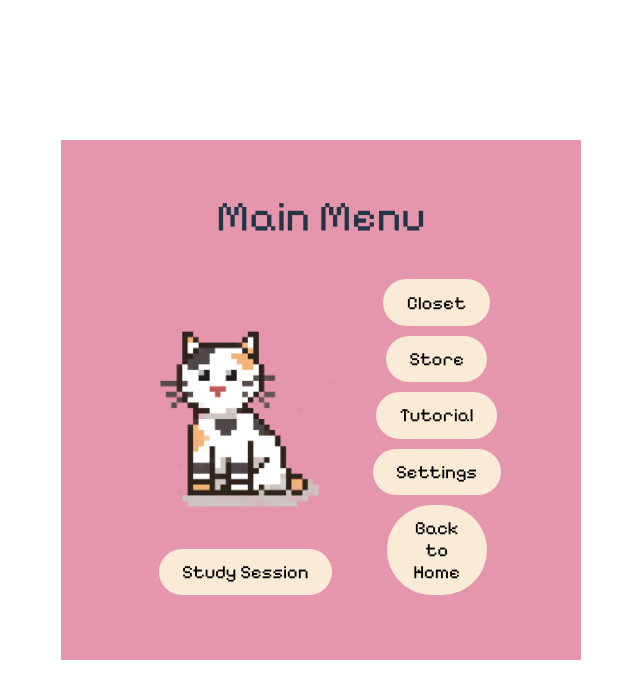
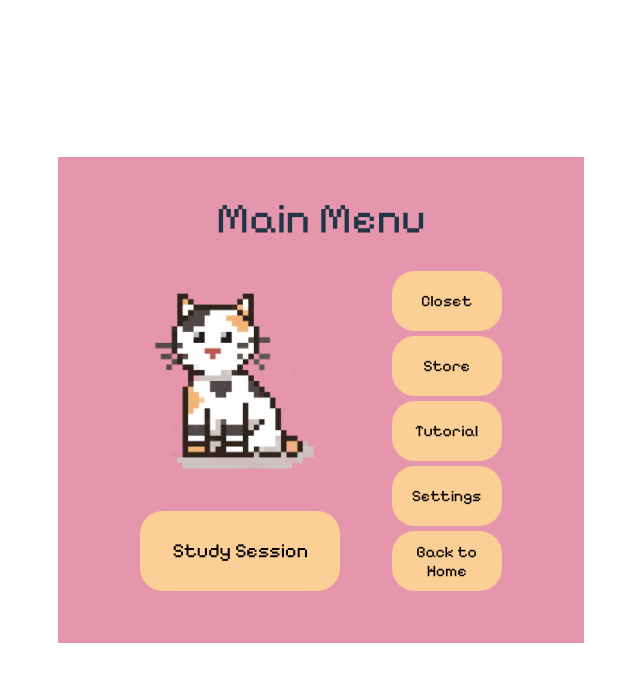
Before and after one commit to phoebele212/studycar, a React (Vite) app: page / in a window 1280 px wide. Both pictures are taken after a click on the button "Start". Shown: the top 698 px of the page, without its empty margins (319-959 px from the left). Built offline with nearby package versions, Linux system fonts and the light colour scheme.

Commit message:
Add more css for menu screen

```diff
--- a/src/styles/MenuScreen.css
+++ b/src/styles/MenuScreen.css
@@ -1,20 +1,21 @@
 .menu-screen {
     font-family: 'Pixelify Sans', sans-serif;
-    width: 500px;
-    height: 500px;
+    width: 380pt;
+    height: 350pt;
     background-color: #E596AC;
     padding: 10px;
 }
 
 .menu-screen button {
-    background-color: antiquewhite;
-    border-radius: 4cm;
-    font-size: 14pt;
+    background-color: #fccf96;
+    border-radius: 0.6cm;
+    font-size: 12pt;
 }
 
 .menu-screen h2 {
     font-size: 32pt;
-    margin-bottom: 30px;
+    margin-bottom: 20px;
+    margin-top: 20px;
 }
 
 
@@ -42,6 +43,17 @@
     justify-content: start;
     align-items: center;
     margin-left: 4vw;
-    gap: 10px;
-    width: 100px;
+    gap: 5px;
 }
+
+.side-buttons button {
+    width: 110px;
+    height: 60px;
+}
+
+.left-content button {
+    width: 200px;
+    height: 80px;
+    text-align: center;
+    font-size: 15pt;
+}
```
